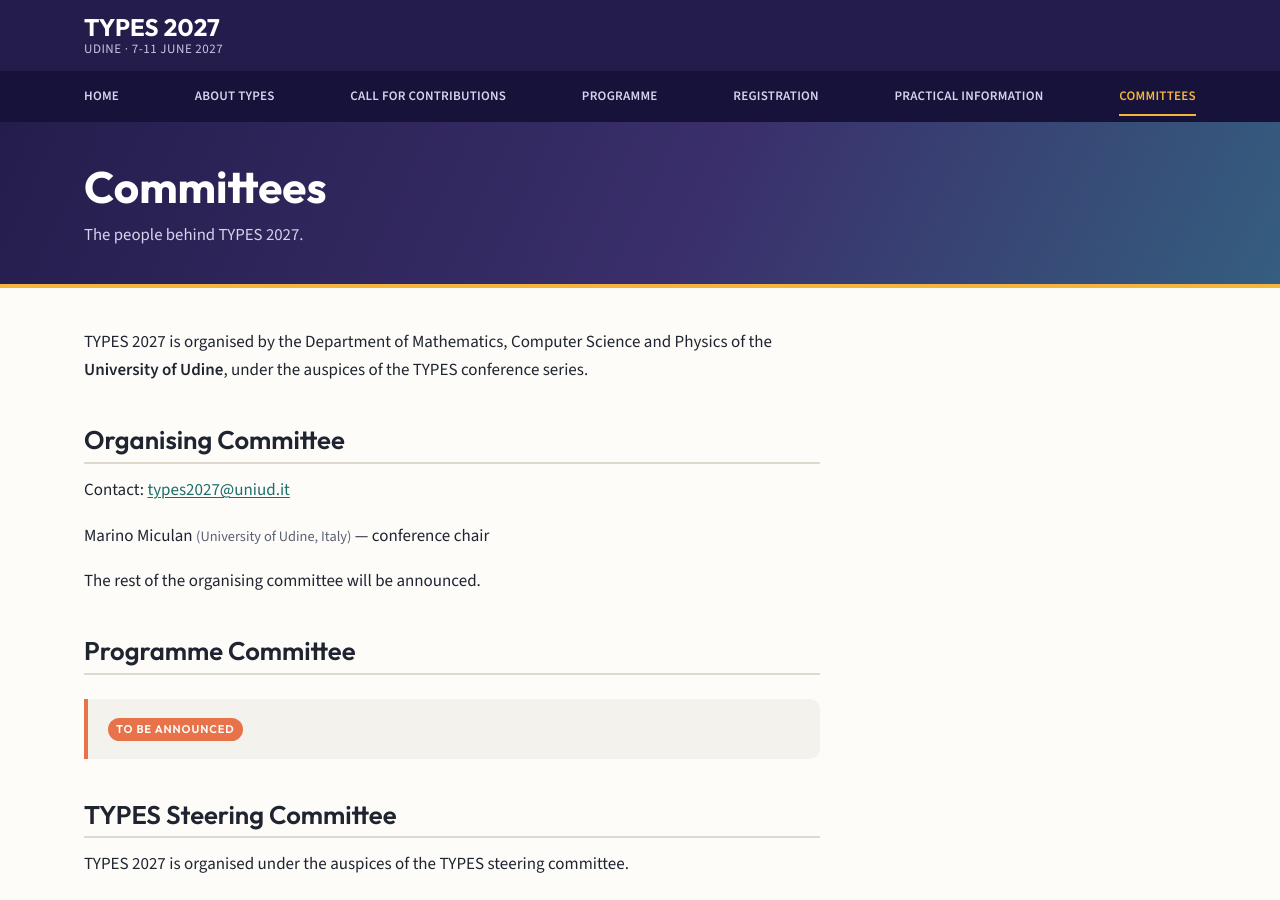
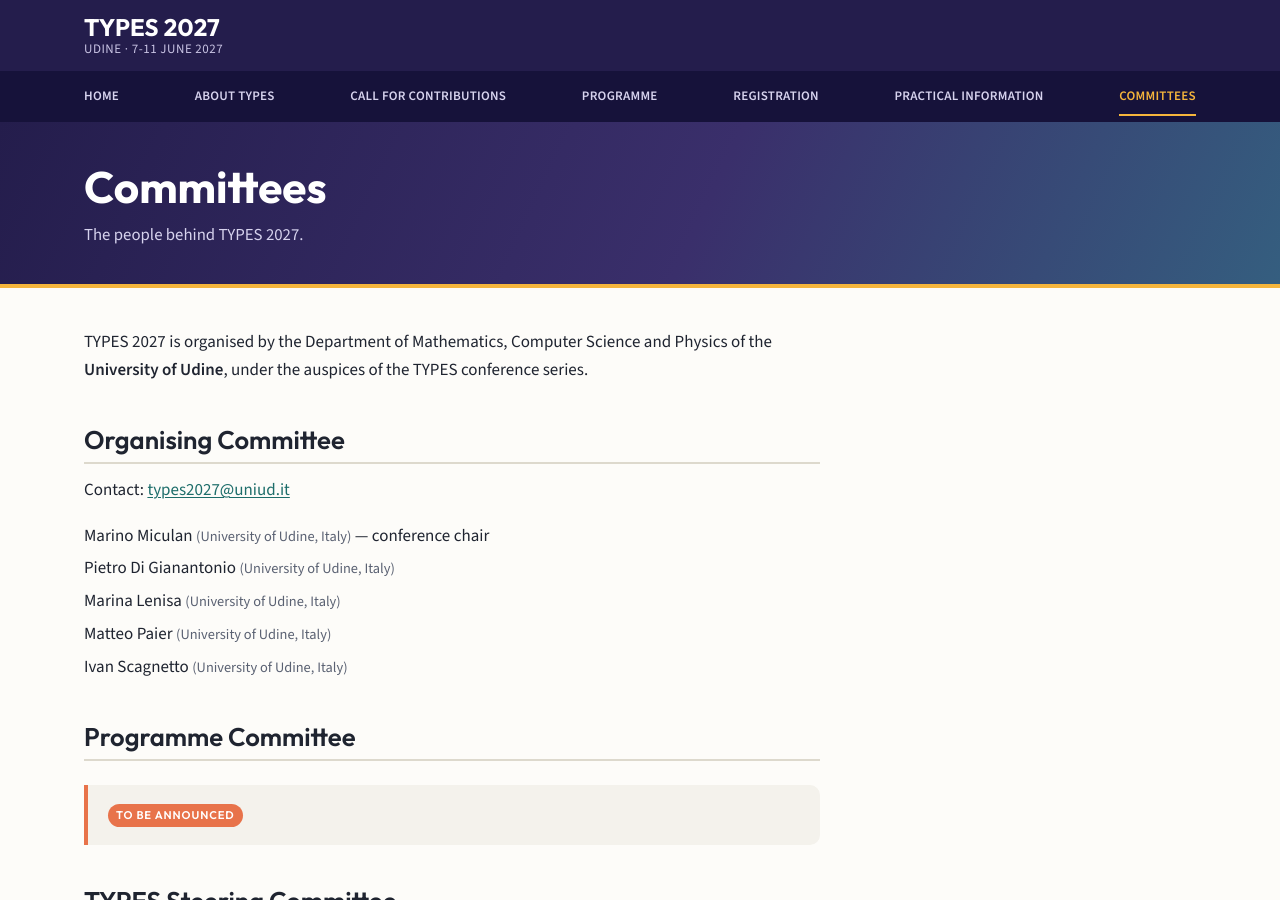
Before and after one commit to miculan/types2027.github.io, a Jekyll site: the page built from committees.md, in a window 1280 px wide and 900 px high. Built offline with Jekyll 4.4.1, drawn with Linux system fonts in a browser that asks for light colours.

Commit message:
Fill in the organising committee
Five members from the University of Udine, with the chair first and the rest by
surname, the order the committee lists are shown in throughout the site.

Also drop the line announcing that the rest of the committee would follow: the
list now stands on its own.

Co-Authored-By: Claude Opus 5 (1M context) <noreply@anthropic.com>

```diff
--- a/committees.md
+++ b/committees.md
@@ -13,8 +13,6 @@ conference series.
 Contact: <a href="mailto:{{ site.conference.email }}">{{ site.conference.email }}</a>
 
 {% include people.html group="organizing-committee" %}
-
-The rest of the organising committee will be announced.
 
 ## Programme Committee
 
--- a/data/organizing-committee.json
+++ b/data/organizing-committee.json
@@ -4,5 +4,25 @@
     "last": "Miculan",
     "affiliation": "University of Udine, Italy",
     "role": "conference chair"
+  },
+  {
+    "first": "Pietro",
+    "last": "Di Gianantonio",
+    "affiliation": "University of Udine, Italy"
+  },
+  {
+    "first": "Marina",
+    "last": "Lenisa",
+    "affiliation": "University of Udine, Italy"
+  },
+  {
+    "first": "Matteo",
+    "last": "Paier",
+    "affiliation": "University of Udine, Italy"
+  },
+  {
+    "first": "Ivan",
+    "last": "Scagnetto",
+    "affiliation": "University of Udine, Italy"
   }
 ]
```
Also changed, not shown: assets/img/types2027.jpg.
